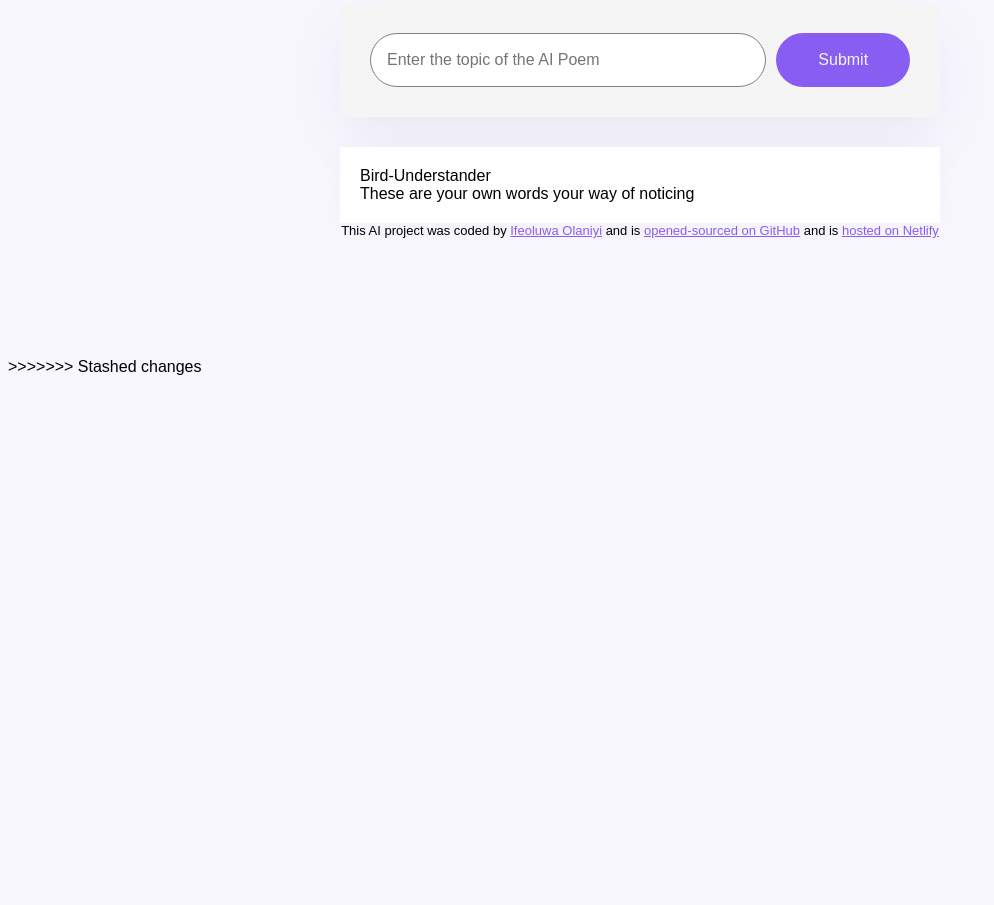
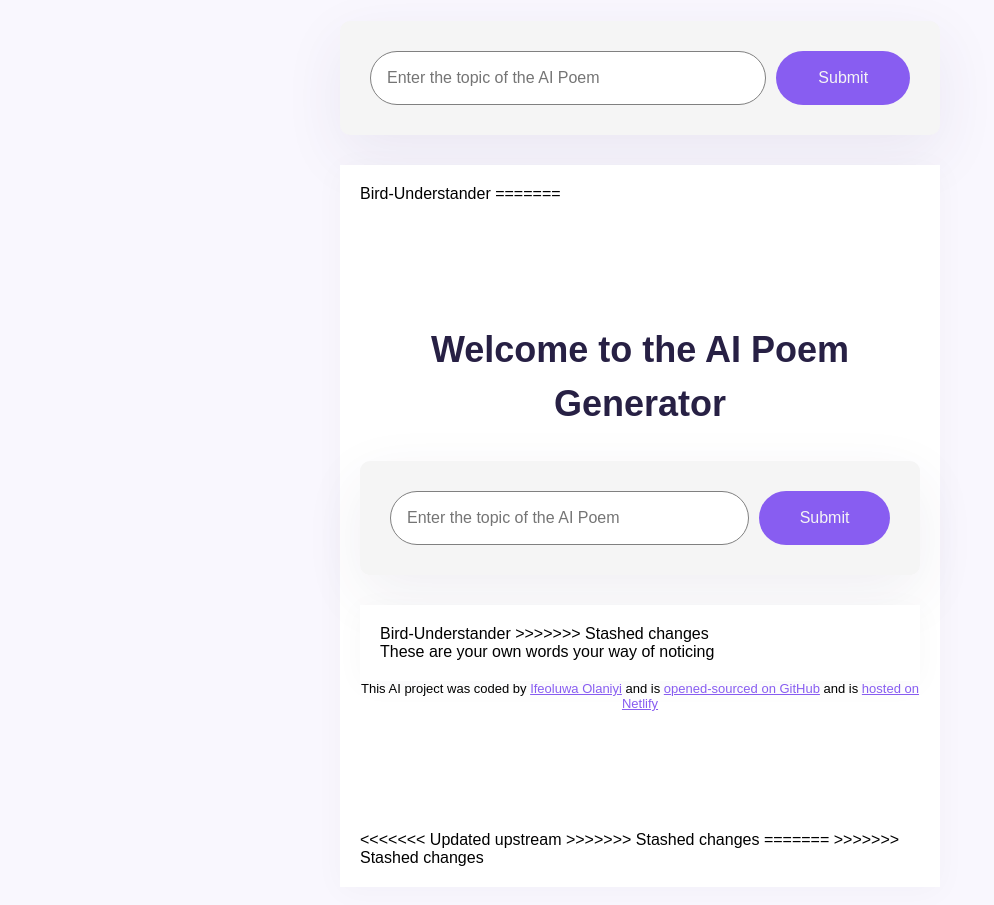
Before and after one commit to Ifeoluwa-Olaniyi/AI-Poem, a plain HTML site: page index.html in a window 1280 px wide. Shown: the part 549-1454 px from the top of the page, without its empty margins (0-994 px from the left). Before the commit the page ends 933 px from the top, so only its background shows below. Drawn offline with nearby package versions, Linux system fonts and the light colour scheme.

Commit message:
index.html

```diff
--- a/index.html
+++ b/index.html
@@ -4,13 +4,17 @@
     <meta charset="UTF-8" />
     <meta name="viewpoint" content="width=device-width" />
 <<<<<<< Updated upstream
+<<<<<<< Updated upstream
     <script src="https://unpkg.com/typewriter-effect@latest/dist/core.js"></script>
+=======
+>>>>>>> Stashed changes
 =======
 >>>>>>> Stashed changes
     <link rel="stylesheet" href="src1/style.css" />
     <title>AI Poem Generator</title>
   </head>
   <body>
+<<<<<<< Updated upstream
 <<<<<<< Updated upstream
     <header><h1>Welcome to the AI Poem Generator</h1></header>
     <main>
@@ -59,6 +63,25 @@
         <div class="poem">
           Bird-Understander
 
+=======
+    <div class="container">
+      <header><h1>Welcome to the AI Poem Generator</h1></header>
+      <main>
+        <form>
+          <input
+            type="text"
+            placeholder="Enter the topic of the AI Poem"
+            autofocus
+            required
+            autocomplete="off"
+            class="instructions"
+          />
+          <input type="submit" class="submit-button" />
+        </form>
+        <div class="poem">
+          Bird-Understander
+
+>>>>>>> Stashed changes
           <br />
           These are your own words your way of noticing
         </div>
@@ -81,6 +104,9 @@
       </footer>
     </div>
 
+<<<<<<< Updated upstream
+>>>>>>> Stashed changes
+=======
 >>>>>>> Stashed changes
     <script src="src1/index.js"></script>
   </body>
```
